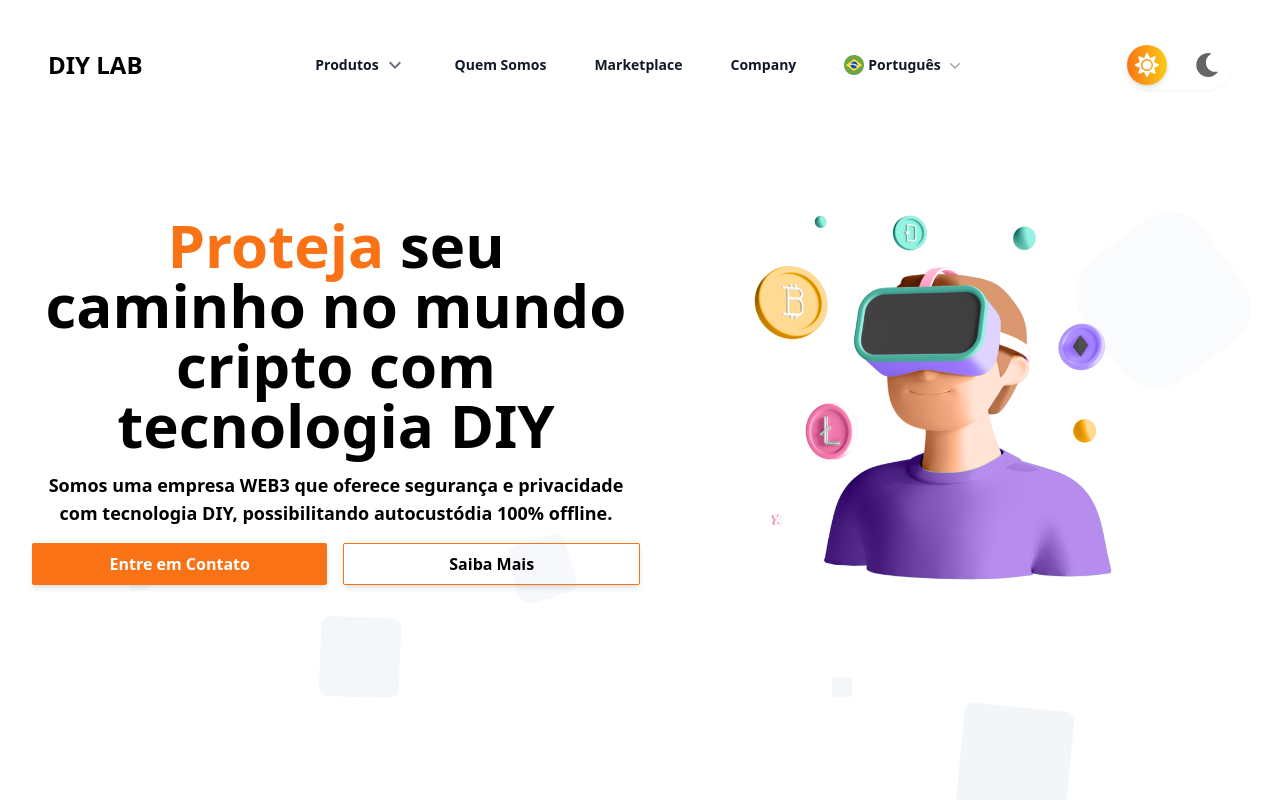
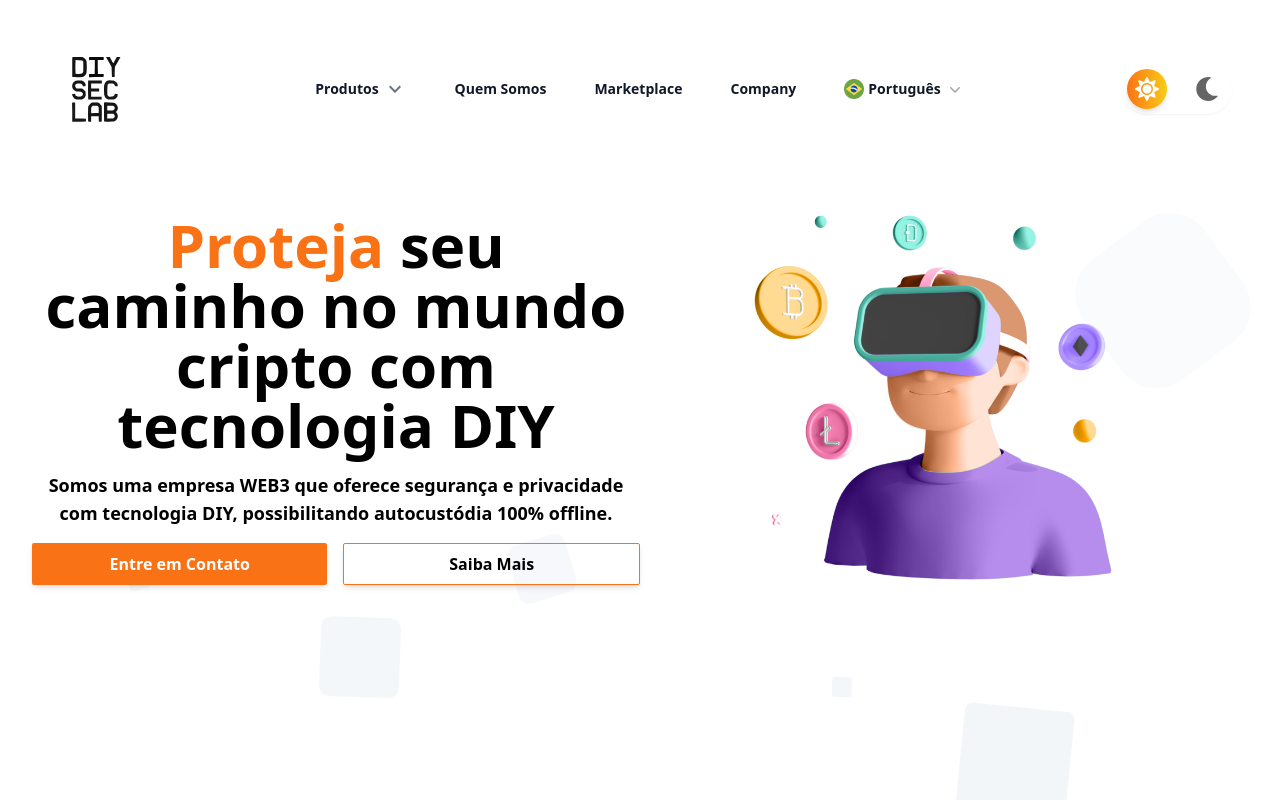
Before and after one commit to Lucasqc04/john-galt, a React (Vite) app: page /pt in a window 1280 px wide. Shown: the top 800 px of the page. Built offline with nearby package versions, Linux system fonts and the light colour scheme; what tailwindcss-animated would draw is missing.

Commit message:
refactor(header): increment diy logo in header

```diff
--- a/src/view/layout/Header/Header.tsx
+++ b/src/view/layout/Header/Header.tsx
@@ -1,6 +1,7 @@
 import { createPortal } from 'react-dom';
 import { FaBars, FaMoon, FaSun } from 'react-icons/fa';
 import { MdClose } from 'react-icons/md';
+import Logo from '../../assets/logo.svg';
 import { NavLinks } from './NavLinks';
 import { useHeader } from './useHeader';
 
@@ -14,9 +15,8 @@
         className="w-full flex items-center justify-between p-6 lg:px-8"
       >
         <div className="flex lg:flex-1 justify-center lg:justify-start">
-          <h1 className="font-extrabold self-center text-2xl whitespace-nowrap dark:text-white">
-            DIY LAB
-          </h1>
+          <img src={Logo} alt="" className="w-24 h-22" />
+          <span className="sr-only">DIY LAB</span>
         </div>
 
         <div className="flex lg:hidden">
@@ -56,9 +56,8 @@
           createPortal(
             <div className="fixed top-0 left-0 h-screen w-screen bg-white dark:bg-gray-900 z-50 flex flex-col justify-between items-center p-6">
               <div className="w-full flex justify-between items-center">
-                <h1 className="font-extrabold text-2xl text-center text-gray-900 dark:text-white">
-                  DIY LAB
-                </h1>
+                <img src={Logo} alt="" className="w-24 h-22" />
+                <span className="sr-only">DIY LAB</span>
                 <button
                   onClick={menu.close}
                   className="text-gray-700 dark:text-white p-4"
```
Also changed, not shown: src/view/assets/logo.svg (added).
